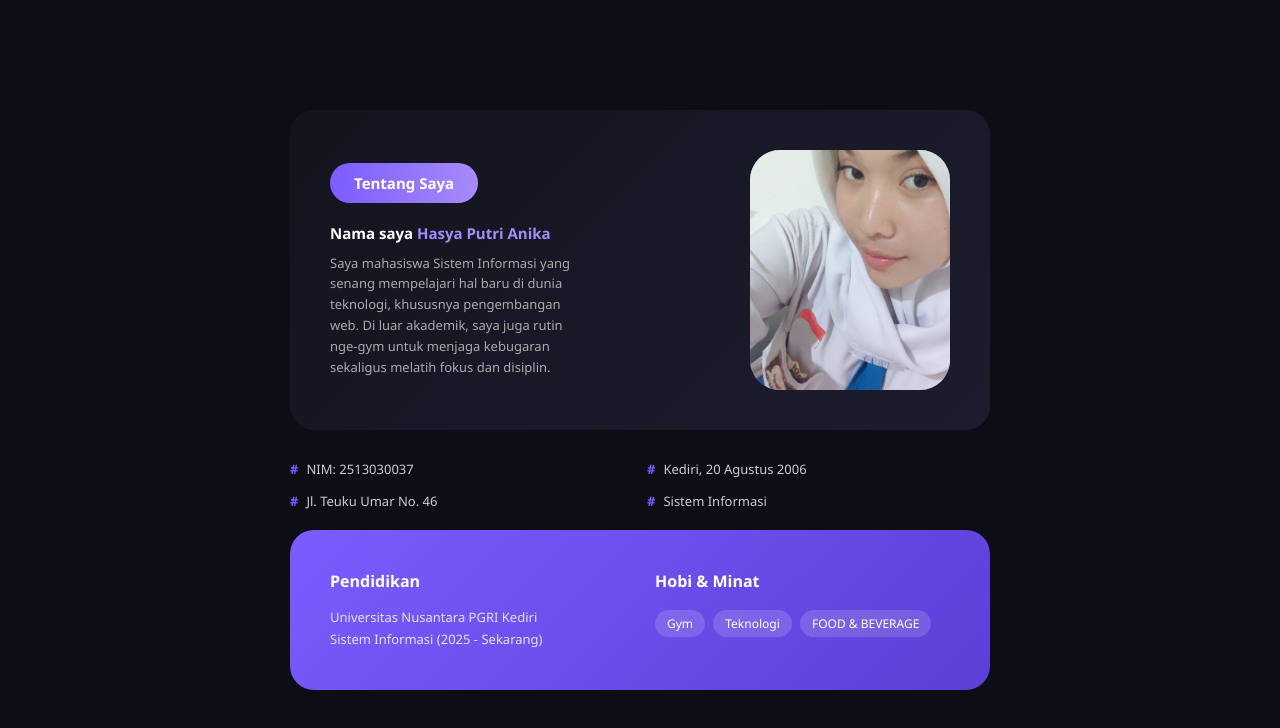
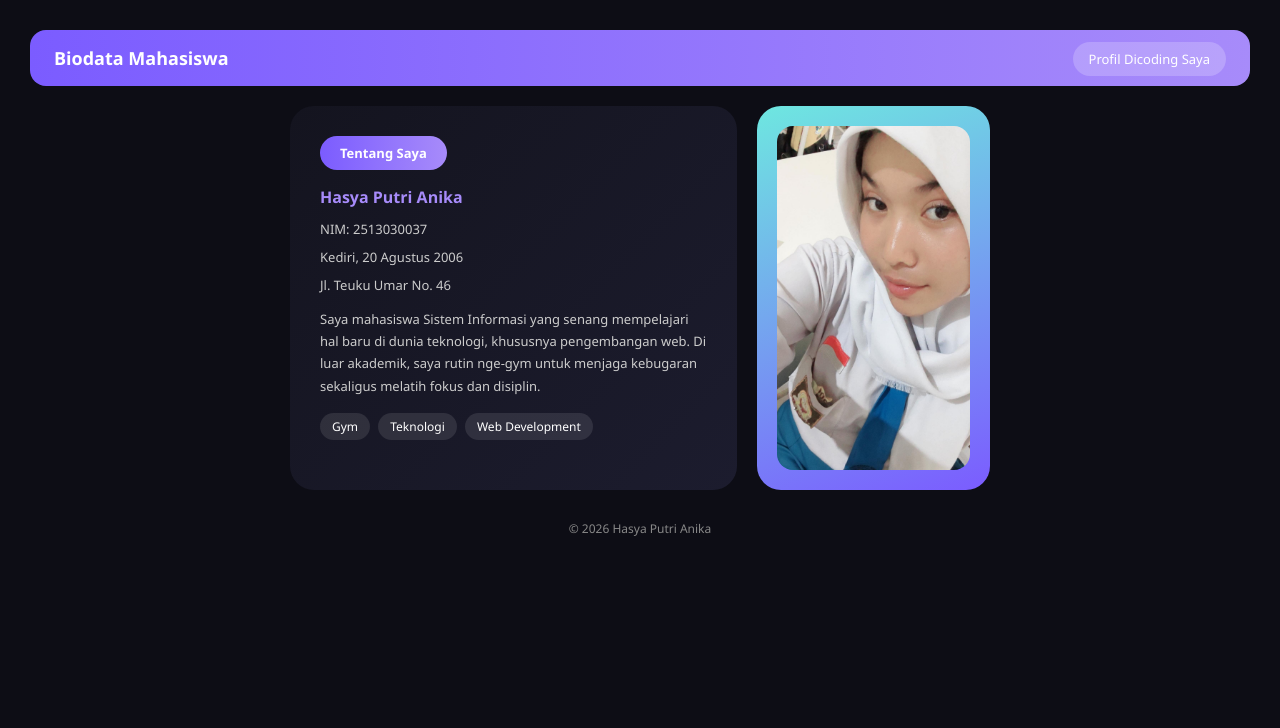
Before and after one commit to HasyaPutriAn/tugas-web-2A, a plain HTML site: page tugas 2/tugas2.html in a window 1280 px wide. Drawn offline with Linux system fonts and the light colour scheme.

Commit message:
[ADD] Tugas 2 2A

```diff
--- a/tugas 2/tugas2.html
+++ b/tugas 2/tugas2.html
@@ -14,34 +14,89 @@
   body {
     background: #0d0d15;
     min-height: 100vh;
-    display: flex;
-    justify-content: center;
-    align-items: center;
     padding: 30px;
   }
 
-  .container {
-    max-width: 700px;
-    width: 100%;
-  }
-
-  .section-atas {
-    background: linear-gradient(135deg, #14141f, #1c1c2e);
-    border-radius: 24px;
-    padding: 40px;
+  header {
+    background: linear-gradient(90deg, #7b5cff, #a78bfa);
+    color: #fff;
+    padding: 16px 24px;
+    border-radius: 16px;
     display: flex;
     justify-content: space-between;
     align-items: center;
-    gap: 30px;
-    opacity: 0;
-    transform: translateY(30px);
-    animation: munculAtas 0.8s ease forwards;
-    position: relative;
-    overflow: hidden;
+    margin-bottom: 20px;
+    flex-wrap: wrap;
+    gap: 10px;
   }
 
-  @keyframes munculAtas {
+  header h1 {
+    font-size: 18px;
+  }
+
+  nav a {
+    color: #fff;
+    text-decoration: none;
+    background: rgba(255,255,255,0.2);
+    padding: 8px 16px;
+    border-radius: 20px;
+    font-size: 13px;
+    transition: background 0.3s ease;
+  }
+
+  nav a:hover {
+    background: rgba(255,255,255,0.4);
+  }
+
+  main {
+    display: flex;
+    gap: 20px;
+    flex-wrap: wrap;
+    max-width: 700px;
+    margin: 0 auto;
+  }
+
+  article {
+    flex: 2;
+    min-width: 260px;
+    background: linear-gradient(135deg, #14141f, #1c1c2e);
+    border-radius: 24px;
+    padding: 30px;
+    opacity: 0;
+    transform: translateY(20px);
+    animation: muncul 0.7s ease forwards;
+  }
+
+  aside {
+    flex: 1;
+    min-width: 180px;
+    background: linear-gradient(160deg, #6ee7e0, #7b5cff);
+    border-radius: 24px;
+    padding: 20px;
+    display: flex;
+    flex-direction: column;
+    align-items: center;
+    justify-content: center;
+    opacity: 0;
+    transform: translateY(20px);
+    animation: muncul 0.7s ease forwards;
+    animation-delay: 0.2s;
+  }
+
+  @keyframes muncul {
     to { opacity: 1; transform: translateY(0); }
+  }
+
+  aside img {
+    width: 100%;
+    max-width: 200px;
+    border-radius: 16px;
+    object-fit: cover;
+    transition: transform 0.4s ease;
+  }
+
+  aside img:hover {
+    transform: scale(1.05);
   }
 
   .badge {
@@ -49,121 +104,29 @@
     background: linear-gradient(90deg, #7b5cff, #a78bfa);
     color: #fff;
     font-weight: bold;
-    padding: 10px 24px;
+    padding: 8px 20px;
     border-radius: 30px;
-    font-size: 15px;
-    margin-bottom: 20px;
+    font-size: 13px;
+    margin-bottom: 16px;
   }
 
-  .info-kiri h1 {
-    color: #fff;
-    font-size: 15px;
+  article h2 {
+    color: #a78bfa;
+    font-size: 16px;
     margin-bottom: 10px;
   }
 
-  .info-kiri p {
-    color: #aaa;
-    font-size: 13px;
-    line-height: 1.6;
-    max-width: 260px;
-  }
-
-  .info-kiri .nama {
-    color: #a78bfa;
-    font-weight: bold;
-  }
-
-  .foto-wrap {
-    width: 200px;
-    height: 240px;
-    border-radius: 30px;
-    overflow: hidden;
-    background: linear-gradient(160deg, #6ee7e0, #7b5cff);
-    flex-shrink: 0;
-    transition: transform 0.4s ease;
-  }
-
-  .foto-wrap:hover {
-    transform: scale(1.04) rotate(-1deg);
-  }
-
-  .foto-wrap img {
-    width: 100%;
-    height: 100%;
-    object-fit: cover;
-    opacity: 0.9;
-  }
-
-  .contact {
-    margin-top: 30px;
-    display: grid;
-    grid-template-columns: 1fr 1fr;
-    gap: 14px;
-    opacity: 0;
-    animation: munculTeks 0.7s ease forwards;
-    animation-delay: 0.5s;
-  }
-
-  @keyframes munculTeks {
-    from { opacity: 0; transform: translateY(10px); }
-    to { opacity: 1; transform: translateY(0); }
-  }
-
-  .contact-item {
+  article p, article li {
     color: #ccc;
-    font-size: 13px;
-    display: flex;
-    align-items: center;
-    gap: 8px;
-    transition: color 0.3s ease;
-  }
-
-  .contact-item:hover {
-    color: #a78bfa;
-  }
-
-  .contact-item span {
-    color: #7b5cff;
-    font-weight: bold;
-  }
-
-  .section-bawah {
-    background: linear-gradient(135deg, #7b5cff, #5b3fd6);
-    border-radius: 24px;
-    padding: 40px;
-    margin-top: 20px;
-    opacity: 0;
-    transform: translateY(30px);
-    animation: munculBawah 0.8s ease forwards;
-    animation-delay: 0.3s;
-  }
-
-  @keyframes munculBawah {
-    to { opacity: 1; transform: translateY(0); }
-  }
-
-  .bawah-grid {
-    display: grid;
-    grid-template-columns: 1fr 1fr;
-    gap: 30px;
-  }
-
-  .bawah-grid h2 {
-    color: #fff;
-    font-size: 16px;
-    margin-bottom: 14px;
-  }
-
-  .bawah-grid p, .bawah-grid li {
-    color: #e5e0ff;
     font-size: 13px;
     line-height: 1.7;
     list-style: none;
+    margin-bottom: 6px;
   }
 
   .tag {
     display: inline-block;
-    background: rgba(255,255,255,0.15);
+    background: rgba(255,255,255,0.1);
     padding: 5px 12px;
     border-radius: 20px;
     margin: 4px 4px 0 0;
@@ -173,56 +136,49 @@
   }
 
   .tag:hover {
-    background: rgba(255,255,255,0.3);
+    background: rgba(255,255,255,0.25);
   }
 
-  .item {
-    opacity: 0;
-    animation: munculTeks 0.6s ease forwards;
+  footer {
+    text-align: center;
+    color: #888;
+    font-size: 12px;
+    margin-top: 30px;
   }
-
-  .item:nth-child(1) { animation-delay: 0.6s; }
-  .item:nth-child(2) { animation-delay: 0.75s; }
 </style>
 </head>
 <body>
 
-<div class="container">
+<header>
+  <h1>Biodata Mahasiswa</h1>
+  <nav>
+    <a href="https://www.dicoding.com/users/hasya_putri_anika/academies" target="_blank">Profil Dicoding Saya</a>
+  </nav>
+</header>
 
-  <div class="section-atas">
-    <div class="info-kiri">
-      <div class="badge">Tentang Saya</div>
-      <h1>Nama saya <span class="nama">Hasya Putri Anika</span></h1>
-      <p>Saya mahasiswa Sistem Informasi yang senang mempelajari hal baru di dunia teknologi, khususnya pengembangan web. Di luar akademik, saya juga rutin nge-gym untuk menjaga kebugaran sekaligus melatih fokus dan disiplin.</p>
+<main>
+  <article>
+    <div class="badge">Tentang Saya</div>
+    <h2>Hasya Putri Anika</h2>
+    <p>NIM: 2513030037</p>
+    <p>Kediri, 20 Agustus 2006</p>
+    <p>Jl. Teuku Umar No. 46</p>
+    <p style="margin-top:12px;">Saya mahasiswa Sistem Informasi yang senang mempelajari hal baru di dunia teknologi, khususnya pengembangan web. Di luar akademik, saya rutin nge-gym untuk menjaga kebugaran sekaligus melatih fokus dan disiplin.</p>
+    <div style="margin-top:12px;">
+      <span class="tag">Gym</span>
+      <span class="tag">Teknologi</span>
+      <span class="tag">Web Development</span>
     </div>
-    <div class="foto-wrap">
-      <img src="FOTO ASYA.jpeg" alt="Foto Profil">
-    </div>
-  </div>
+  </article>
 
-  <div class="contact">
-    <div class="contact-item"><span>#</span> NIM: 2513030037</div>
-    <div class="contact-item"><span>#</span> Kediri, 20 Agustus 2006</div>
-    <div class="contact-item"><span>#</span> Jl. Teuku Umar No. 46</div>
-    <div class="contact-item"><span>#</span> Sistem Informasi</div>
-  </div>
+  <aside>
+    <img src="FOTO ASYA (1).png" alt="Foto Profil">
+  </aside>
+</main>
 
-  <div class="section-bawah">
-    <div class="bawah-grid">
-      <div class="item">
-        <h2>Pendidikan</h2>
-        <p>Universitas Nusantara PGRI Kediri<br>Sistem Informasi (2025 - Sekarang)</p>
-      </div>
-      <div class="item">
-        <h2>Hobi & Minat</h2>
-        <span class="tag">Gym</span>
-        <span class="tag">Teknologi</span>
-        <span class="tag">FOOD & BEVERAGE</span>
-      </div>
-    </div>
-  </div>
-
-</div>
+<footer>
+  <p>&copy; 2026 Hasya Putri Anika</p>
+</footer>
 
 </body>
 </html>
```
Also changed, not shown: tugas 2/FOTO ASYA (1).png (added), tugas 2/FOTO ASYA.jpeg (deleted).
